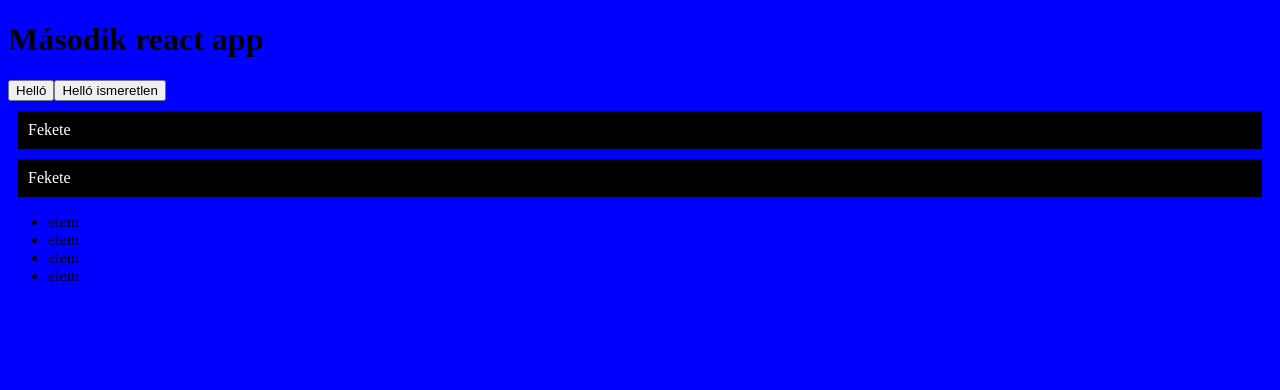
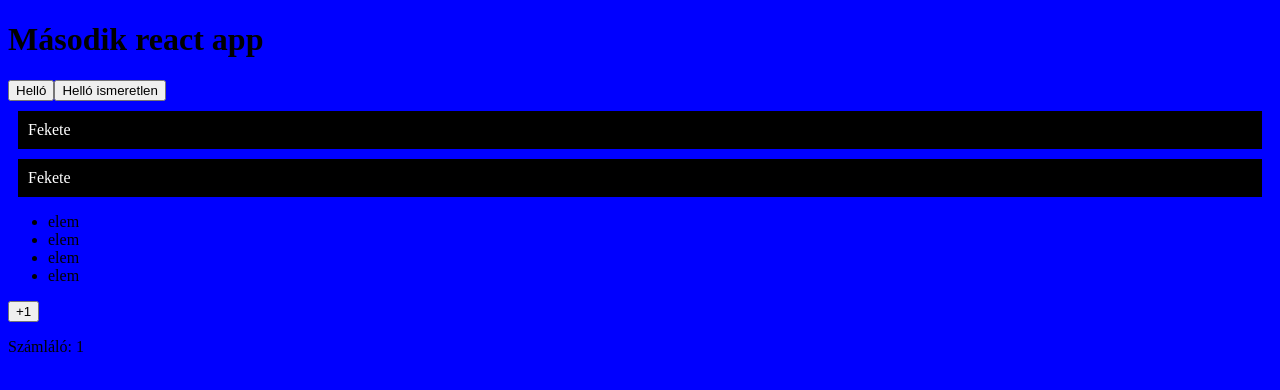
Before and after one commit to HajduThomas/oraimunka_2025_09_22, a React (Vite) app: page / in a window 1280 px wide. Shown: the top 390 px of the page. Built offline with nearby package versions, Linux system fonts and the light colour scheme.

Commit message:
Szamlalo

```diff
--- a/src/App.jsx
+++ b/src/App.jsx
@@ -2,6 +2,7 @@ import './css/general.css'
 import {Flip, Flip2}from './component/Flip.jsx'
 import Hello from './component/Hello.jsx'
 import Targyak  from './component/Targyak.jsx'
+import Szamlalo from './component/Szamlalo.jsx'
 function App() {
   return (
     <>
@@ -10,6 +11,7 @@ function App() {
       <Flip/>
       <Flip2/>
       <Targyak/>
+      <Szamlalo/>
     </>
   )
 }
--- /dev/null
+++ b/src/component/Szamlalo.jsx
@@ -0,0 +1,15 @@
+import { useState } from "react"
+function Szamlalo(){
+
+    const[db, setDb] = useState(1);
+    return(
+        <>
+            <button>+1</button>
+            <br />
+            <p>
+                Számláló: {db}
+            </p>
+        </>
+    )
+}
+export default Szamlalo
```
